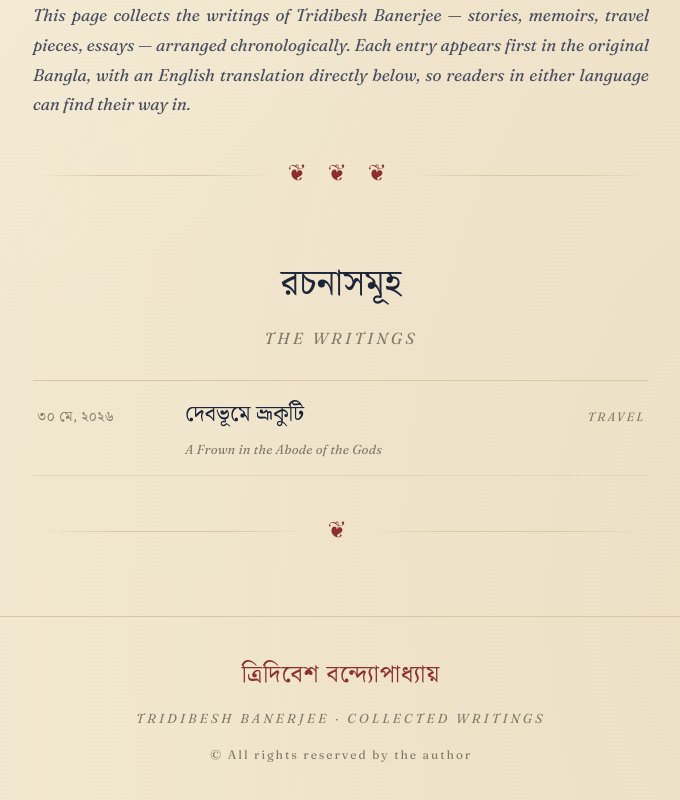
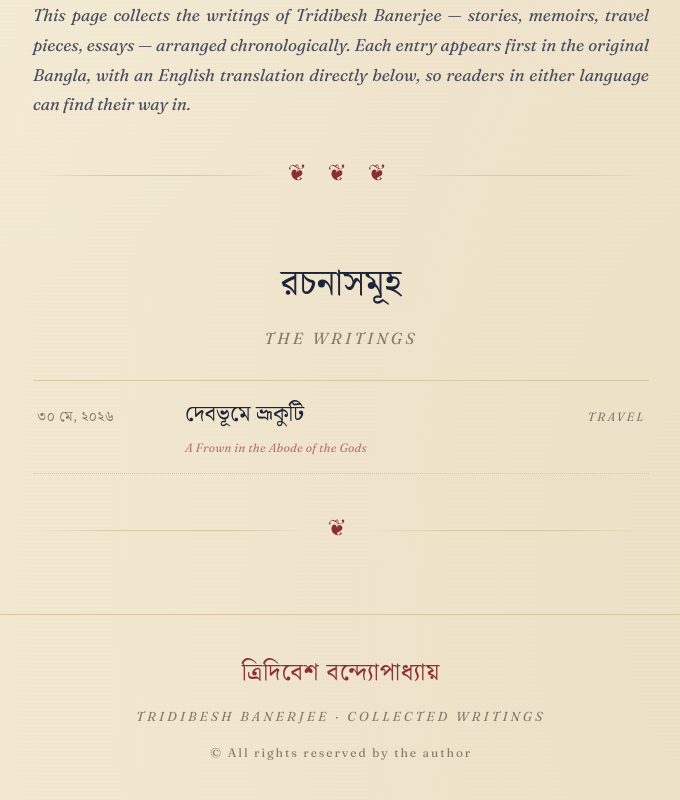
Before and after one commit to tridiban/tridibesh-banerjee, a plain HTML site: page index.html in a window 1280 px wide. Shown: the part 1467-2267 px from the top of the page, without its empty margins (299-979 px from the left). Drawn offline with Linux system fonts and the light colour scheme; a web font is replaced by a local one.

Commit message:
TOC: English subtitle in faded red, smaller font
Co-Authored-By: Claude Opus 4.8 <noreply@anthropic.com>

```diff
--- a/style.css
+++ b/style.css
@@ -289,9 +289,9 @@
     display: block;
     font-family: var(--en-display);
     font-style: italic;
-    font-size: 13px;
+    font-size: 12px;
     letter-spacing: 0.02em;
-    color: var(--ink-mute);
+    color: rgba(140, 47, 51, 0.6);
     margin-top: 1px;
   }
   .index-list .ix-kind {
```
